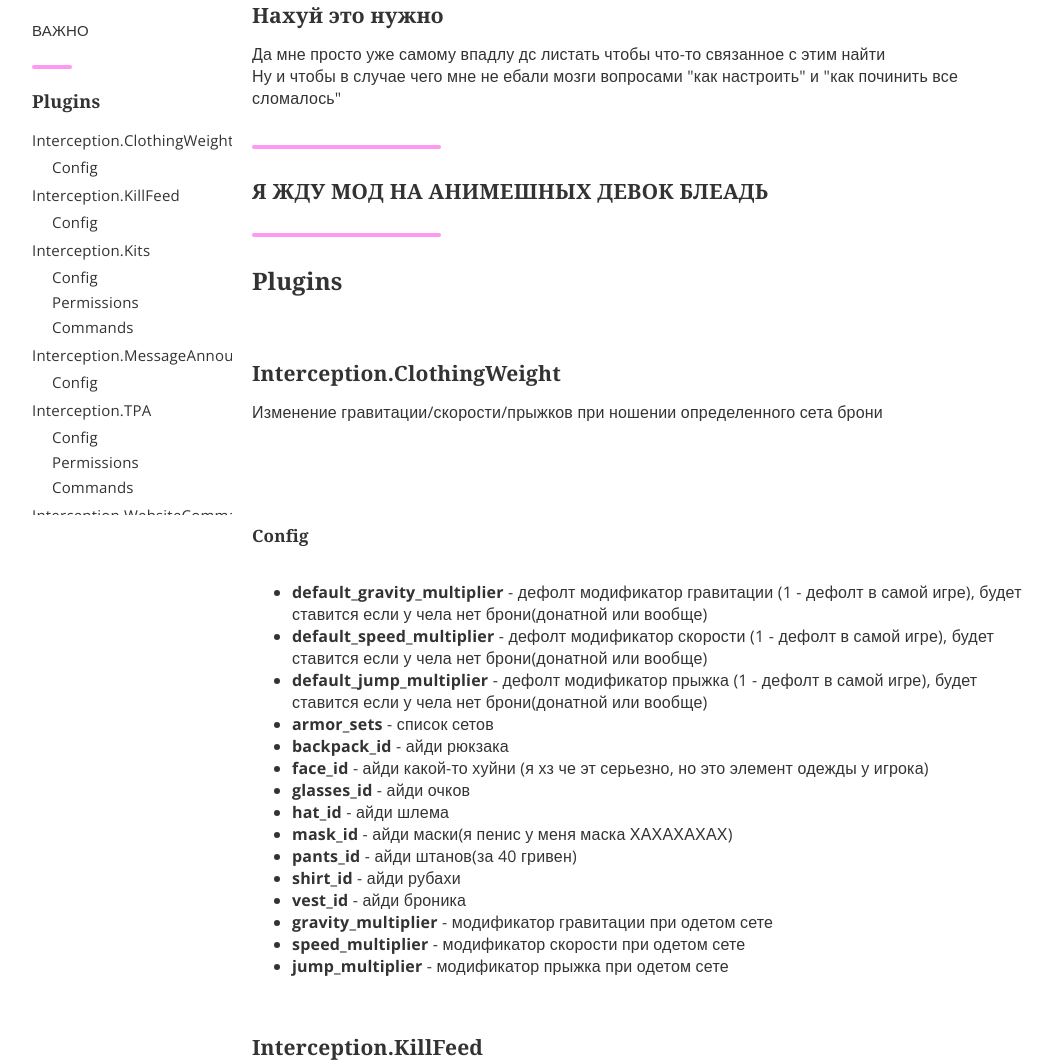
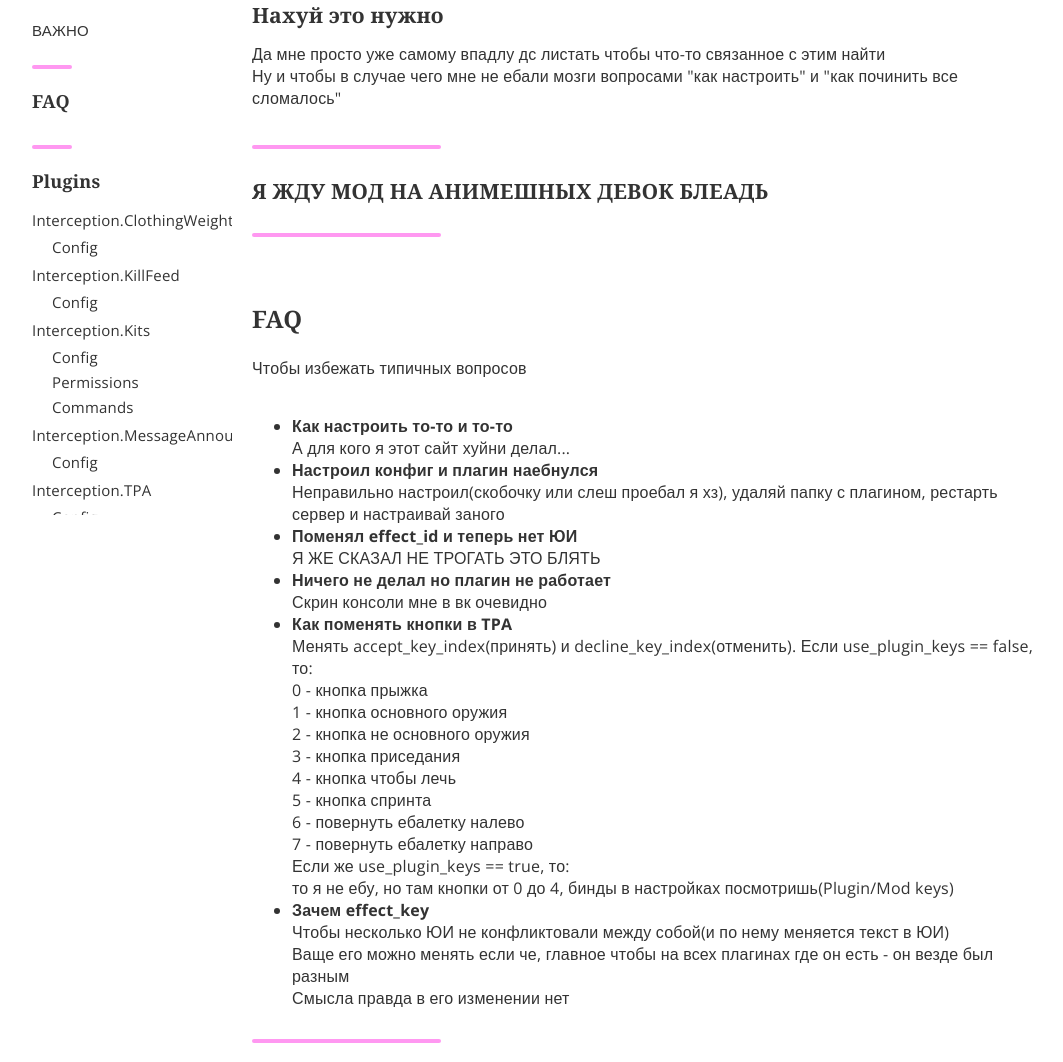
Before and after one commit to wristcry/rampage-docs, a plain HTML site: page index.html in a window 1280 px wide. Shown: the part 267-1329 px from the top of the page, without its empty margins (104-1167 px from the left). Drawn offline with nearby package versions, Linux system fonts and the light colour scheme.

Commit message:
Update index.html

```diff
--- a/index.html
+++ b/index.html
@@ -44,9 +44,13 @@
 
                 <div class="divider left"></div>
 
-                <a class="title" href="#advanced">Plugins</a>
+                <a class="title" href="#faq">FAQ</a>
 
-                <a class="section" href="#advanced">Interception.ClothingWeight</a>
+				<div class="divider left"></div>
+
+				<a class="title" href="#plugins">Plugins</a>
+
+                <a class="section" href="#cw">Interception.ClothingWeight</a>
 				<a class="sub-section" href="#cw_cfg">Config</a>
                 <a class="section" href="#kf">Interception.KillFeed</a>
 				<a class="sub-section" href="#kf_cfg">Config</a>
@@ -96,7 +100,56 @@
 
 				<div class="divider" style="width:24%; margin:30px 0;"></div>
 
-                <h1>Plugins</h1>
+                <br id="faq">
+				<h1>FAQ</h1>
+				<p>
+                    Чтобы избежать типичных вопросов
+                </p>
+
+				<ul>
+                    <li>
+                    <b>Как настроить то-то и то-то</b>
+                    </li>
+                    А для кого я этот сайт хуйни делал...
+                    <li>
+                    <b>Настроил конфиг и плагин наебнулся</b>
+                    </li>
+                    Неправильно настроил(скобочку или слеш проебал я хз), удаляй папку с плагином, рестарть сервер и настраивай заного
+					<li>
+                    <b>Поменял effect_id и теперь нет ЮИ</b>
+                    </li>
+                    Я ЖЕ СКАЗАЛ НЕ ТРОГАТЬ ЭТО БЛЯТЬ
+					<li>
+                    <b>Ничего не делал но плагин не работает</b>
+                    </li>
+                    Скрин консоли мне в вк очевидно
+					<li>
+                    <b>Как поменять кнопки в TPA</b>
+                    </li>
+                    Менять accept_key_index(принять) и decline_key_index(отменить). Если use_plugin_keys == false, то:
+					<br>0 - кнопка прыжка
+					<br>1 - кнопка основного оружия
+					<br>2 - кнопка не основного оружия
+					<br>3 - кнопка приседания
+					<br>4 - кнопка чтобы лечь
+					<br>5 - кнопка спринта
+					<br>6 - повернуть ебалетку налево
+					<br>7 - повернуть ебалетку направо
+					<br>Если же use_plugin_keys == true, то:
+					<br>то я не ебу, но там кнопки от 0 до 4, бинды в настройках посмотришь(Plugin/Mod keys)
+					<li>
+                    <b>Зачем effect_key</b>
+                    </li>
+					Чтобы несколько ЮИ не конфликтовали между собой(и по нему меняется текст в ЮИ)
+					<br>Ваще его можно менять если че, главное чтобы на всех плагинах где он есть - он везде был разным
+					<br>Смысла правда в его изменении нет
+				</ul>
+
+				<div class="divider" style="width:24%; margin:30px 0;"></div>
+
+
+				<br id="plugins">
+				<h1>Plugins</h1>
 
                 <br id="cw">
 				<h2>Interception.ClothingWeight</h2>
```
